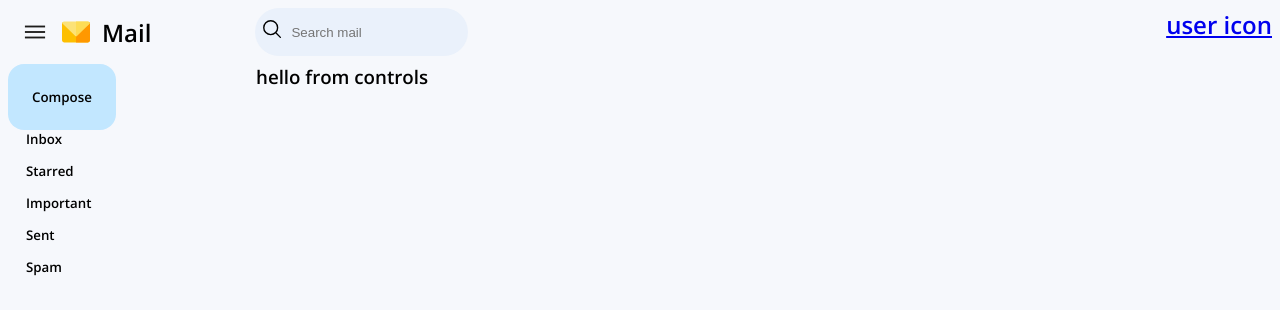
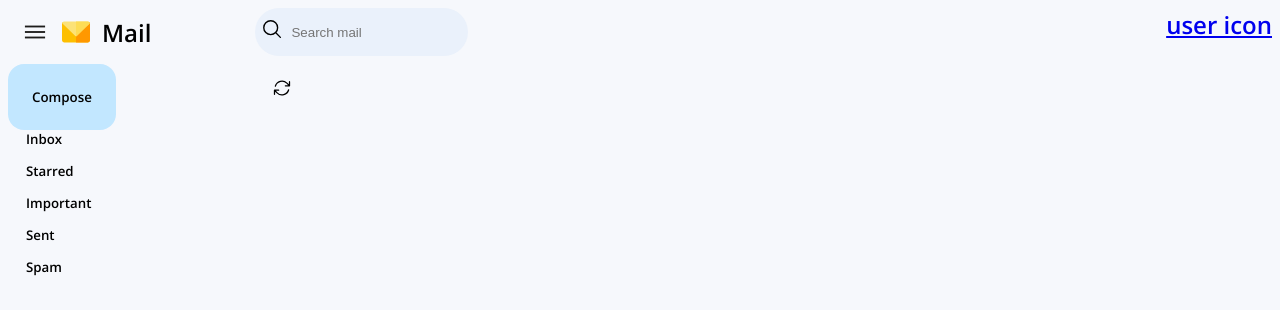
Before and after one commit to UriBaynesay/Mail-Frontend, a React (Create React App) app: page / in a window 1280 px wide. Shown: the top 310 px of the page. Built offline with nearby package versions, Linux system fonts and the light colour scheme.

Commit message:
added refresh mails

```diff
--- /dev/null
+++ b/src/components/homepage/mail-list-controls.jsx
@@ -0,0 +1,9 @@
+import refresh from "../../styles/svg/refresh.svg"
+
+export const MailListControls = ({ loadMails }) => {
+  return (
+    <section className="mail-list-controls-container">
+      <img src={refresh} alt="" onClick={() => loadMails()} />
+    </section>
+  )
+}
--- a/src/components/homepage/mail-list.jsx
+++ b/src/components/homepage/mail-list.jsx
@@ -3,23 +3,30 @@ import { useSelector } from "react-redux"
 
 import { MailListPreview } from "./mail-list-preview"
 import { mailService } from "../../services/mail.service"
+import { MailListControls } from "./mail-list-controls"
 
 export const MailList = ({ onSelectMail }) => {
   const [mails, setMails] = useState([])
   const user = useSelector((storeState) => storeState.user)
 
+  const loadMails = async () => {
+    if (user) {
+      const loadedMails = await mailService.query({
+        to: { nickname: user.nickname },
+      })
+      setMails(loadedMails)
+    }else {
+      setMails([])
+    }
+  }
+
   useEffect(() => {
-    if (user) {
-      mailService
-        .query({ to: { nickname: user.nickname } })
-        .then((mails) => setMails(mails))
-    }
+    if (mails.length===0) loadMails()
   }, [])
+
   return (
     <section className="mail-list-container">
-      <section className="mail-list-controls-container">
-        <h3>hello from controls</h3>
-      </section>
+      <MailListControls loadMails={loadMails}></MailListControls>
       <section className="mail-list-previews-container">
         {mails.map((mail) => (
           <MailListPreview
--- /dev/null
+++ b/src/styles/scss/components/homepage/_mail-list-controls.scss
@@ -0,0 +1,12 @@
+.mail-list-controls-container{
+    height: 48px;
+    img{
+        border-radius: 50%;
+        width: 52px;
+        padding-inline: 16px;
+        cursor: pointer;
+        &:hover{
+            background-color: $secondary-gray;
+        }
+    }
+}
--- a/src/styles/scss/pages/_home-page.scss
+++ b/src/styles/scss/pages/_home-page.scss
@@ -2,6 +2,7 @@
 @import "../components/homepage/mail-list";
 @import "../components/homepage/mail-view";
 @import "../components/homepage/side-bar";
+@import "../components/homepage/mail-list-controls";
 
 .homepage-container {
   height: 100%;
```
Also changed, not shown: src/styles/svg/refresh.svg (added).
